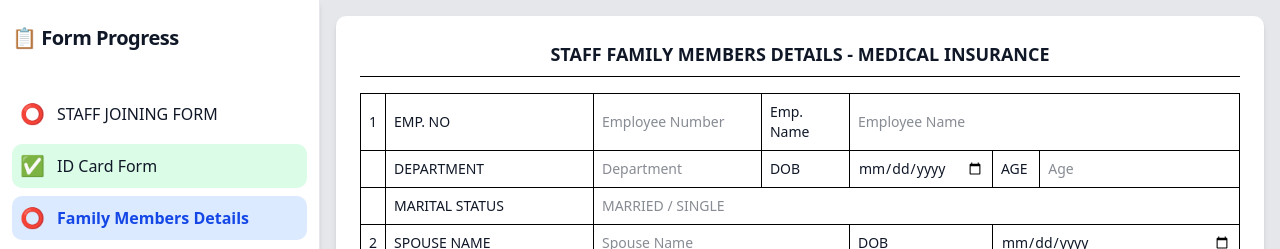
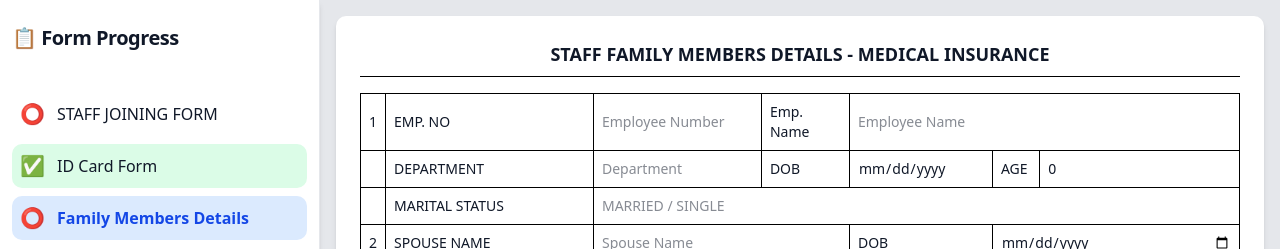
Before and after one commit to KaranJaiswal02/employee-form, a Next.js app: page /staff-family-members in a window 1280 px wide. Shown: the top 249 px of the page. Built offline with nearby package versions, Linux system fonts and the light colour scheme.

Commit message:
refactor: change age type from string to number in FormData and update related calculations

```diff
--- a/src/app/(forms)/staff-family-members/page.tsx
+++ b/src/app/(forms)/staff-family-members/page.tsx
@@ -17,7 +17,7 @@ type FormData = {
     name: string;
     department: string;
     dob: string;
-    age: string;
+    age: number;
     maritalStatus: string;
     spouseName: string;
     spouseDob: string;
@@ -37,14 +37,28 @@ export default function MedicalInsuranceForm() {
     const [formData, setFormData] = useAtom<FormData>(staffFamilyFormData);
     const [form1data] = useAtom(empFormData);
 
+    const calculateAge = (dob: string) => {
+        const birthDate = new Date(dob);
+        const today = new Date();
+        let age = today.getFullYear() - birthDate.getFullYear();
+        const monthDiff = today.getMonth() - birthDate.getMonth();
+        const dayDiff = today.getDate() - birthDate.getDate();
+        // Adjust if birthday hasn't occurred yet this year
+        if (monthDiff < 0 || (monthDiff === 0 && dayDiff < 0)) {
+            age--;
+        }
+        return age;
+    }
+
     useEffect(() => {
-        setFormData( (prev) => ({
+        setFormData((prev) => ({
             ...prev,
             name: form1data.name || "",
             dob: form1data.dob || "",
             department: form1data.department || "",
-            perAddress: form1data.perAddress || "",
-    }));
+            perAddress: form1data.currAddress || "",
+            age : calculateAge(form1data.dob) || 0,
+        }));
     }, []);
 
     const handleChange = (e: React.ChangeEvent<HTMLInputElement | HTMLTextAreaElement | HTMLSelectElement>) => {
@@ -102,6 +116,7 @@ export default function MedicalInsuranceForm() {
                                 onChange={handleChange}
                                 className="w-full"
                                 placeholder="Employee Name"
+                                disabled={true}
                             />
                         </td>
                     </tr>
@@ -117,6 +132,7 @@ export default function MedicalInsuranceForm() {
                                 onChange={handleChange}
                                 className="w-full"
                                 placeholder="Department"
+                                disabled={true}
                             />
                         </td>
                         <td className="p-2 border border-black">DOB</td>
@@ -127,6 +143,7 @@ export default function MedicalInsuranceForm() {
                                 value={formData.dob}
                                 onChange={handleChange}
                                 className="w-full"
+                                disabled={true}
                             />
                         </td>
                         <td className="p-2 border border-black">AGE</td>
@@ -138,6 +155,7 @@ export default function MedicalInsuranceForm() {
                                 onChange={handleChange}
                                 className="w-full"
                                 placeholder="Age"
+                                disabled={true}
                             />
                         </td>
                     </tr>
@@ -309,6 +327,7 @@ export default function MedicalInsuranceForm() {
                                 onChange={handleChange}
                                 className="w-full h-16"
                                 placeholder="Full Address"
+                                disabled={true}
                             ></textarea>
                         </td>
                     </tr>
--- a/src/hooks/Atoms.ts
+++ b/src/hooks/Atoms.ts
@@ -223,7 +223,7 @@ export const staffFamilyFormData = atom({
   name: '',
   department: '',
   dob: '',
-  age: '',
+  age: 0,
   maritalStatus: '',
   spouseName: '',
   spouseDob: '',
```
